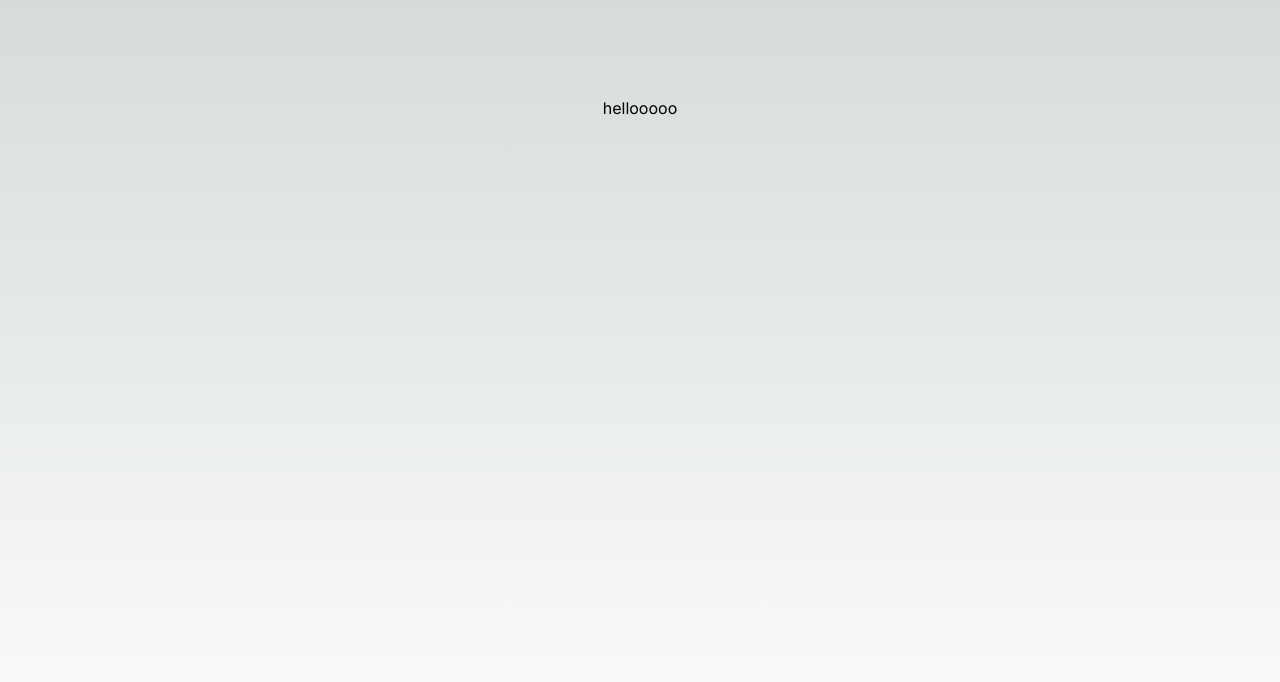
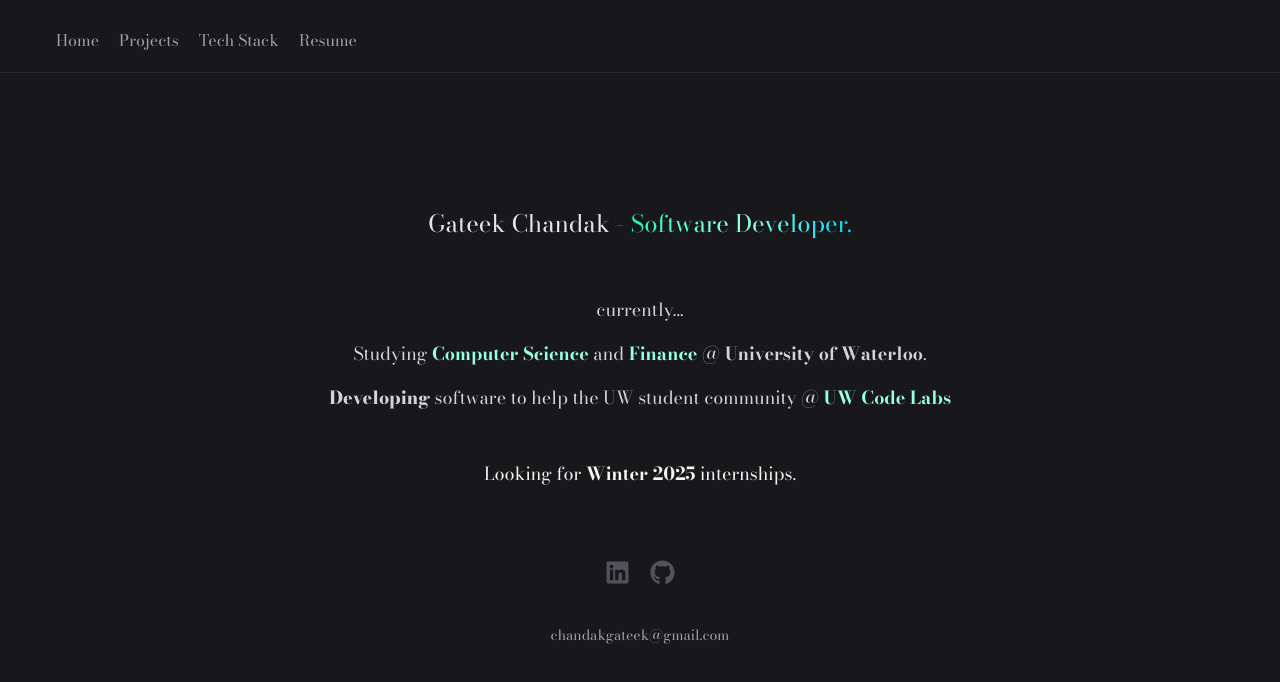
Before and after one commit to Gateek-Chandak/Portfolio-Website, a Next.js app in the folder client/: page / in a window 1280 px wide. Shown: the top 682 px of the page. Built offline with nearby package versions, Linux system fonts and the light colour scheme.

Commit message:
created hero and enabled smooth scrolling

```diff
--- /dev/null
+++ b/client/app/components/Header.tsx
@@ -0,0 +1,20 @@
+const Header = () => {
+    return (
+        <div className="flex flex-row gap-5 text-zinc-400 px-14 pt-7 pb-5 ml-auto fixed bg-zinc-900 w-full border-b border-b-zinc-800">
+             <a href="#home">
+                <h1 className="transition ease-in-out duration-300 hover:text-gradient-middle hover:underline">Home</h1>
+            </a>
+            <a href="#projects">
+                <h1 className="transition ease-in-out duration-300 hover:text-gradient-middle hover:underline">Projects</h1>
+            </a>
+            <a href="#tech-stack">
+                <h1 className="transition ease-in-out duration-300 hover:text-gradient-middle hover:underline">Tech Stack</h1>
+            </a>
+            <a href="#resume">
+                <h1 className="transition ease-in-out duration-300 hover:text-gradient-middle hover:underline">Resume</h1>
+            </a>
+        </div>
+     );
+}
+
+export default Header;
--- /dev/null
+++ b/client/app/components/Hero.tsx
@@ -0,0 +1,38 @@
+import Header from "./Header";
+
+import Link from "next/link";
+
+const HeroPage = () => {
+    return (
+        <div className="flex min-h-screen flex-col items-center w-full snap-start scroll-container" id="home">
+            <Header />
+            <h1 className="px-40 mt-52 text-2xl text-zinc-200 mb-14">
+                Gateek Chandak - <span className="bg-gradient-to-r from-gradient-left via-gradient-middle to-gradient-right text-transparent bg-clip-text">Software Developer.</span>
+            </h1>
+
+            <div className="px-40 flex flex-col items-center gap-4 w-9/12 text-zinc-300 text-lg">
+                <p className="text-md">currently...</p>
+                <p className="">
+                    <span className="">Studying </span><span className="font-bold text-gradient-middle">Computer Science</span> and <span className="font-bold text-gradient-middle">Finance</span> @ <span className="font-bold">University of Waterloo</span>.
+                </p>
+                <p>
+                <span className="font-extrabold">Developing</span> software to help the UW student community @ <span className="font-bold text-gradient-middle">UW Code Labs</span>
+                </p>
+                <p className="m-8 text-zinc-100">Looking for <span className="font-bold">Winter 2025 </span>internships.</p>
+
+                <div className="flex flex-row justify-center w-full gap-5 p-6">
+                <Link href="https://www.linkedin.com/in/gateek-chandak" target="_blank" className="text-zinc-600 transition ease-in-out duration-300 hover:text-gradient-middle">
+                    <svg stroke="currentColor" fill="currentColor" stroke-width="0" viewBox="0 0 448 512" height="25" width="25" xmlns="http://www.w3.org/2000/svg"><path d="M416 32H31.9C14.3 32 0 46.5 0 64.3v383.4C0 465.5 14.3 480 31.9 480H416c17.6 0 32-14.5 32-32.3V64.3c0-17.8-14.4-32.3-32-32.3zM135.4 416H69V202.2h66.5V416zm-33.2-243c-21.3 0-38.5-17.3-38.5-38.5S80.9 96 102.2 96c21.2 0 38.5 17.3 38.5 38.5 0 21.3-17.2 38.5-38.5 38.5zm282.1 243h-66.4V312c0-24.8-.5-56.7-34.5-56.7-34.6 0-39.9 27-39.9 54.9V416h-66.4V202.2h63.7v29.2h.9c8.9-16.8 30.6-34.5 62.9-34.5 67.2 0 79.7 44.3 79.7 101.9V416z"></path></svg>
+                </Link>
+                <Link href="https://github.com/Gateek-Chandak" target="_blank" className="text-zinc-600 transition ease-in-out duration-300 hover:text-gradient-middle">
+                    <svg stroke="currentColor" fill="currentColor" stroke-width="0" viewBox="0 0 496 512" height="25" width="25" xmlns="http://www.w3.org/2000/svg"><path d="M165.9 397.4c0 2-2.3 3.6-5.2 3.6-3.3.3-5.6-1.3-5.6-3.6 0-2 2.3-3.6 5.2-3.6 3-.3 5.6 1.3 5.6 3.6zm-31.1-4.5c-.7 2 1.3 4.3 4.3 4.9 2.6 1 5.6 0 6.2-2s-1.3-4.3-4.3-5.2c-2.6-.7-5.5.3-6.2 2.3zm44.2-1.7c-2.9.7-4.9 2.6-4.6 4.9.3 2 2.9 3.3 5.9 2.6 2.9-.7 4.9-2.6 4.6-4.6-.3-1.9-3-3.2-5.9-2.9zM244.8 8C106.1 8 0 113.3 0 252c0 110.9 69.8 205.8 169.5 239.2 12.8 2.3 17.3-5.6 17.3-12.1 0-6.2-.3-40.4-.3-61.4 0 0-70 15-84.7-29.8 0 0-11.4-29.1-27.8-36.6 0 0-22.9-15.7 1.6-15.4 0 0 24.9 2 38.6 25.8 21.9 38.6 58.6 27.5 72.9 20.9 2.3-16 8.8-27.1 16-33.7-55.9-6.2-112.3-14.3-112.3-110.5 0-27.5 7.6-41.3 23.6-58.9-2.6-6.5-11.1-33.3 2.6-67.9 20.9-6.5 69 27 69 27 20-5.6 41.5-8.5 62.8-8.5s42.8 2.9 62.8 8.5c0 0 48.1-33.6 69-27 13.7 34.7 5.2 61.4 2.6 67.9 16 17.7 25.8 31.5 25.8 58.9 0 96.5-58.9 104.2-114.8 110.5 9.2 7.9 17 22.9 17 46.4 0 33.7-.3 75.4-.3 83.6 0 6.5 4.6 14.4 17.3 12.1C428.2 457.8 496 362.9 496 252 496 113.3 383.5 8 244.8 8zM97.2 352.9c-1.3 1-1 3.3.7 5.2 1.6 1.6 3.9 2.3 5.2 1 1.3-1 1-3.3-.7-5.2-1.6-1.6-3.9-2.3-5.2-1zm-10.8-8.1c-.7 1.3.3 2.9 2.3 3.9 1.6 1 3.6.7 4.3-.7.7-1.3-.3-2.9-2.3-3.9-2-.6-3.6-.3-4.3.7zm32.4 35.6c-1.6 1.3-1 4.3 1.3 6.2 2.3 2.3 5.2 2.6 6.5 1 1.3-1.3.7-4.3-1.3-6.2-2.2-2.3-5.2-2.6-6.5-1zm-11.4-14.7c-1.6 1-1.6 3.6 0 5.9 1.6 2.3 4.3 3.3 5.6 2.3 1.6-1.3 1.6-3.9 0-6.2-1.4-2.3-4-3.3-5.6-2z"></path></svg>
+                </Link>
+                </div>
+                <p className="text-zinc-400 text-sm">chandakgateek@gmail.com</p>
+            </div>
+
+        </div>
+     );
+}
+
+export default HeroPage;
--- /dev/null
+++ b/client/app/components/Projects.tsx
@@ -0,0 +1,9 @@
+const ProjectsSection = () => {
+    return (
+        <div className="min-h-screen pt-24 snap-start scroll-container" id="projects">
+            <h1 className="text-zinc-200 text-xl text-center">Projects</h1>
+        </div>
+     );
+}
+
+export default ProjectsSection;
--- /dev/null
+++ b/client/app/components/Resume.tsx
@@ -0,0 +1,13 @@
+const ResumeSection = () => {
+    return (
+        <div className="h-screen w-full flex justify-center items-center pt-16 snap-center scroll-container" id="resume">
+            <iframe
+                src="/Gateek_Chandak_Resume.pdf"
+                className=""
+                style={{ border: 'none', width: '60%', height: "700px" }}
+            />
+        </div>
+     );
+}
+
+export default ResumeSection;
--- /dev/null
+++ b/client/app/components/TechStack.tsx
@@ -0,0 +1,9 @@
+const TechStackSection = () => {
+    return (
+        <div className="min-h-screen pt-24 snap-start scroll-container" id="tech-stack">
+            <h1 className="text-zinc-200 text-xl text-center">Tech Stack</h1>
+        </div>
+     );
+}
+
+export default TechStackSection;
--- a/client/app/globals.css
+++ b/client/app/globals.css
@@ -2,32 +2,15 @@
 @tailwind components;
 @tailwind utilities;
 
-:root {
-  --foreground-rgb: 0, 0, 0;
-  --background-start-rgb: 214, 219, 220;
-  --background-end-rgb: 255, 255, 255;
+* {
+  padding: 0;
+  margin: 0;
+  box-sizing: border-box;
+  scroll-behavior: smooth;
+  @apply bg-zinc-900
 }
 
-@media (prefers-color-scheme: dark) {
-  :root {
-    --foreground-rgb: 255, 255, 255;
-    --background-start-rgb: 0, 0, 0;
-    --background-end-rgb: 0, 0, 0;
-  }
+.scroll-container {
+  scroll-padding-top: 1px;
+  scroll-snap-stop: always;
 }
-
-body {
-  color: rgb(var(--foreground-rgb));
-  background: linear-gradient(
-      to bottom,
-      transparent,
-      rgb(var(--background-end-rgb))
-    )
-    rgb(var(--background-start-rgb));
-}
-
-@layer utilities {
-  .text-balance {
-    text-wrap: balance;
-  }
-}
--- a/client/app/layout.tsx
+++ b/client/app/layout.tsx
@@ -1,12 +1,14 @@
 import type { Metadata } from "next";
 import { Inter } from "next/font/google";
+import { Bodoni_Moda } from "next/font/google";
 import "./globals.css";
 
 const inter = Inter({ subsets: ["latin"] });
+const bodoni = Bodoni_Moda({ subsets: ["latin"] });
 
 export const metadata: Metadata = {
-  title: "Create Next App",
-  description: "Generated by create next app",
+  title: "Gateek Chandak",
+  description: "my personal portfolio",
 };
 
 export default function RootLayout({
@@ -16,7 +18,7 @@ export default function RootLayout({
 }>) {
   return (
     <html lang="en">
-      <body className={inter.className}>{children}</body>
+      <body className={bodoni.className}>{children}</body>
     </html>
   );
 }
--- a/client/app/page.tsx
+++ b/client/app/page.tsx
@@ -1,9 +1,15 @@
-import Image from "next/image";
+import HeroPage from "./components/Hero";
+import ProjectsSection from "./components/Projects";
+import TechStackSection from "./components/TechStack";
+import ResumeSection from "./components/Resume";
 
 export default function Home() {
   return (
-    <main className="flex min-h-screen flex-col items-center justify-between p-24">
-      hellooooo
+    <main className="w-full h-screen snap-mandatory snap-y overflow-y-scroll scroll-smooth">
+      <HeroPage />
+      <ProjectsSection />
+      <TechStackSection />
+      <ResumeSection />
     </main>
   );
 }
--- a/client/tailwind.config.ts
+++ b/client/tailwind.config.ts
@@ -13,6 +13,11 @@ const config: Config = {
         "gradient-conic":
           "conic-gradient(from 180deg at 50% 50%, var(--tw-gradient-stops))",
       },
+      colors: {
+        "gradient-left": "#25EEB1",
+        "gradient-middle": "#96FFE3",
+        "gradient-right": "#00D7FB",
+      }
     },
   },
   plugins: [],
```
Also changed, not shown: 1 other file (tests, documents, lock files or other folders).
